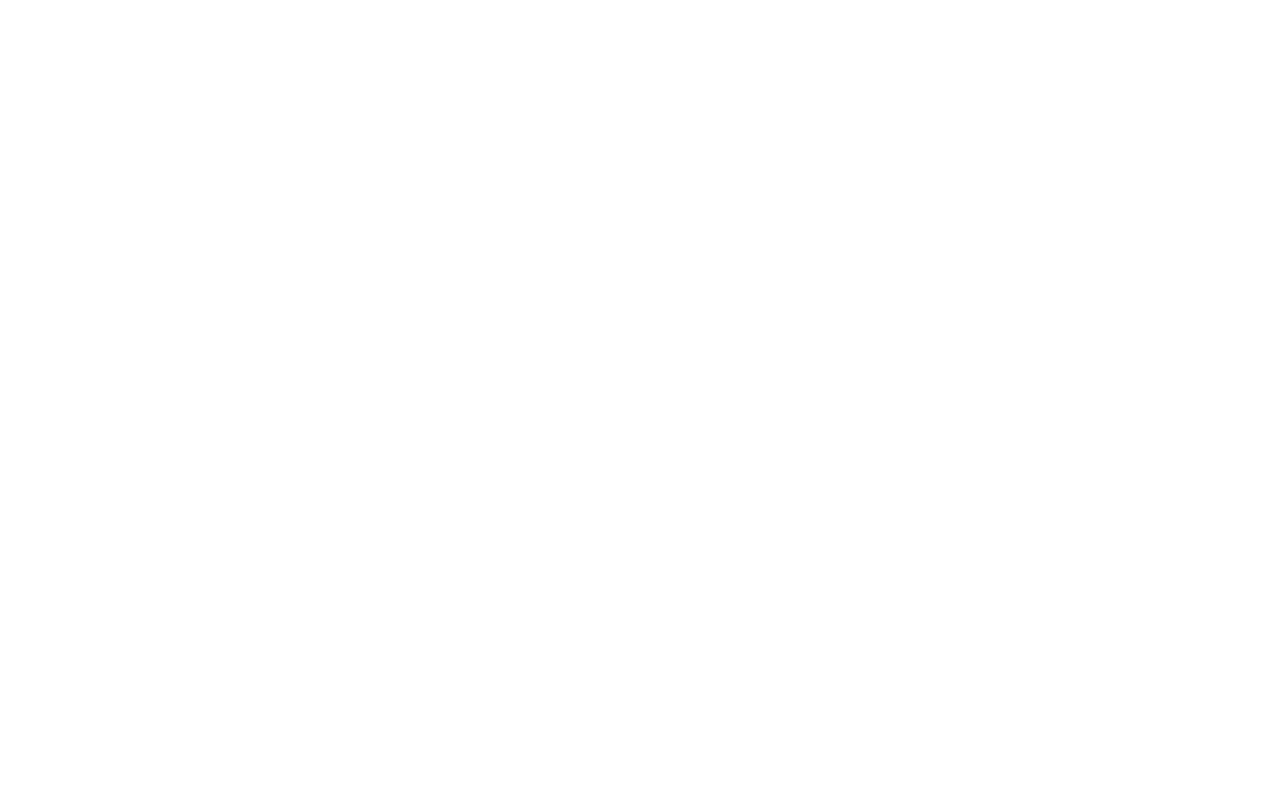
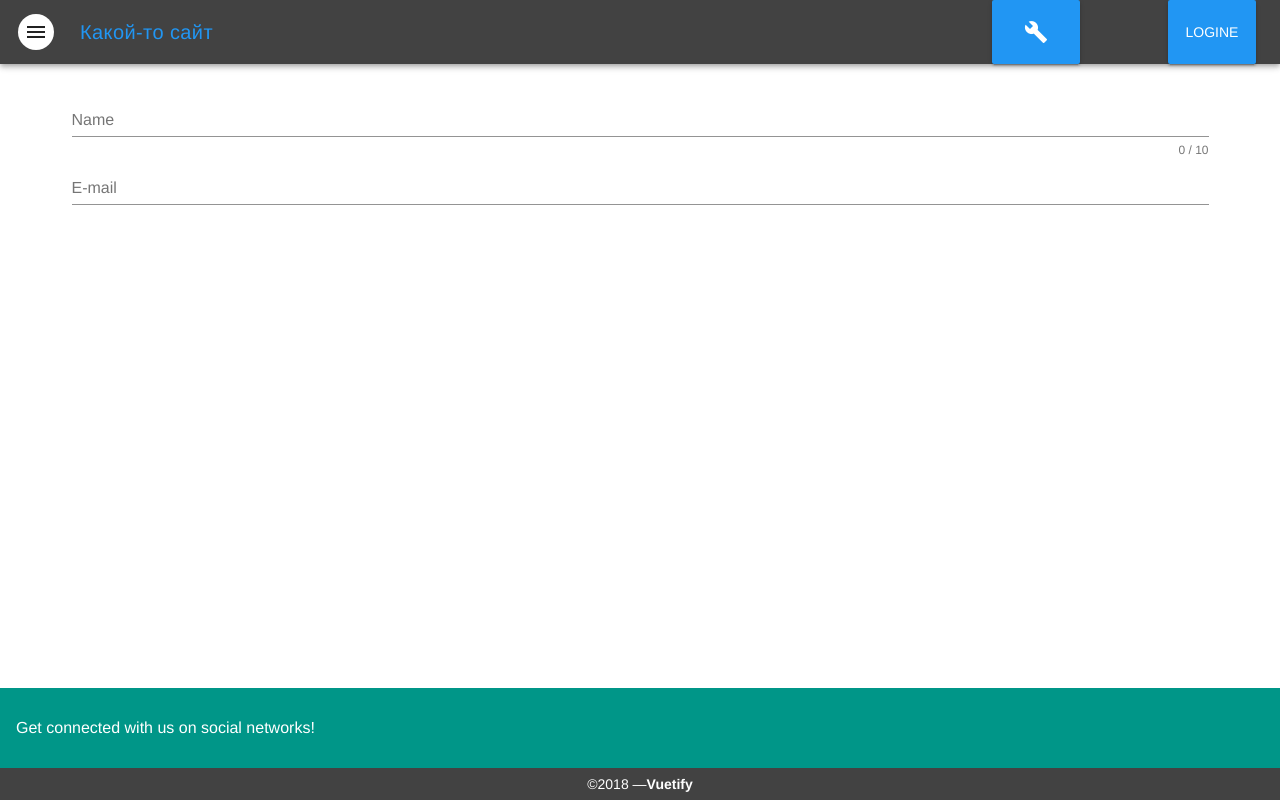
Before and after one commit to xXxBlackRoninxXx/Toll, a Vue app: page /#/login in a window 1280 px wide. Built offline with nearby package versions, Linux system fonts and the light colour scheme.

Commit message:
Чтото выходит

```diff
--- a/src/App.vue
+++ b/src/App.vue
@@ -1,12 +1,17 @@
 <template>
   <div id="app">
-    <router-view/>
+    <app-toolbar></app-toolbar>
+       <router-view/>
+    <app-footer></app-footer>
   </div>
 </template>
 
 <script>
+  import  AppFooter from  './components/AppFooter'
+  import  AppToolbar from  './components/AppToolbar'
 export default {
-  name: 'App'
+  name: 'App',
+  components :{AppToolbar,AppFooter}
 }
 </script>
 
--- /dev/null
+++ b/src/components/AppFooter.vue
@@ -0,0 +1,42 @@
+<template>
+  <v-footer dark height="auto" fixed>
+    <v-card class="flex" flat tile>
+      <v-card-title class="teal">
+        <strong class="subheading">Get connected with us on social networks!</strong>
+        <v-spacer></v-spacer>
+
+        <v-btn
+          v-for="icon in icons"
+          :key="icon"
+          class="mx-3"
+          dark
+          icon
+        >
+          <v-icon size="24px">{{ icon }}</v-icon>
+        </v-btn>
+      </v-card-title>
+
+      <v-card-actions class="grey darken-3 justify-center">
+        &copy;2018 — <strong>Vuetify</strong>
+      </v-card-actions>
+    </v-card>
+  </v-footer>
+</template>
+
+<script>
+  export default {
+    data: () => ({
+      icons: [
+        'fab fa-facebook',
+        'fab fa-twitter',
+        'fab fa-google-plus',
+        'fab fa-linkedin',
+        'fab fa-instagram'
+      ]
+    })
+  }
+</script>
+
+<style scoped>
+
+</style>
--- /dev/null
+++ b/src/components/AppHome.vue
@@ -0,0 +1,7 @@
+<template>
+
+  <div>
+    Home component
+  </div>
+
+</template>
--- /dev/null
+++ b/src/components/AppLogin.vue
@@ -0,0 +1,29 @@
+<template>
+  <v-container>
+  <v-form v-model="valid">
+    <v-text-field
+      v-model="name"
+      :rules="nameRules"
+      :counter="10"
+      label="Name"
+      required
+    ></v-text-field>
+    <v-text-field
+      v-model="email"
+      :rules="emailRules"
+      label="E-mail"
+      required
+    ></v-text-field>
+  </v-form>
+  </v-container>
+</template>
+
+<script>
+    export default {
+        name: "AppLogin"
+    }
+</script>
+
+<style scoped>
+
+</style>
--- /dev/null
+++ b/src/components/AppToolbar.vue
@@ -0,0 +1,14 @@
+<template>
+  <v-toolbar color="grey darken-3">
+    <v-toolbar-side-icon color="white"></v-toolbar-side-icon>
+    <v-toolbar-title class="blue--text">Какой-то сайт</v-toolbar-title>
+      <v-spacer></v-spacer>
+    <v-toolbar-items class="hidden-sm-and-down">
+      <v-btn color="blue">
+        <v-icon color="white">build</v-icon>
+      </v-btn>
+      <v-btn flat></v-btn>
+      <v-btn color="blue" class="white--text">Logine</v-btn>
+    </v-toolbar-items>
+  </v-toolbar>
+</template>
--- a/src/components/HelloWorld.vue
+++ /dev/null
@@ -1,14 +0,0 @@
-<template>
-  <v-toolbar>
-    <v-toolbar-side-icon></v-toolbar-side-icon>
-    <v-toolbar-title>Title</v-toolbar-title>
-    <v-spacer></v-spacer>
-    <v-toolbar-items class="hidden-sm-and-down">
-      <v-btn flat>
-        <v-icon dark>build</v-icon>
-      </v-btn>
-      <v-btn flat>g</v-btn>
-      <v-btn color="blue" class="text--white">Logine</v-btn>
-    </v-toolbar-items>
-  </v-toolbar>
-</template>
--- a/src/router/index.js
+++ b/src/router/index.js
@@ -1,6 +1,7 @@
 import Vue from 'vue'
 import Router from 'vue-router'
-import HelloWorld from '@/components/HelloWorld'
+import AppHome from '@/components/AppHome'
+import AppLogin from '@/components/AppLogin'
 
 Vue.use(Router)
 
@@ -8,8 +9,13 @@ export default new Router({
   routes: [
     {
       path: '/',
-      name: 'HelloWorld',
-      component: HelloWorld
+      name: 'AppHome',
+      component: AppHome
+    },
+    {
+      path: '/login',
+      name: 'AppLogin',
+      component: AppLogin
     }
   ]
 })
```
